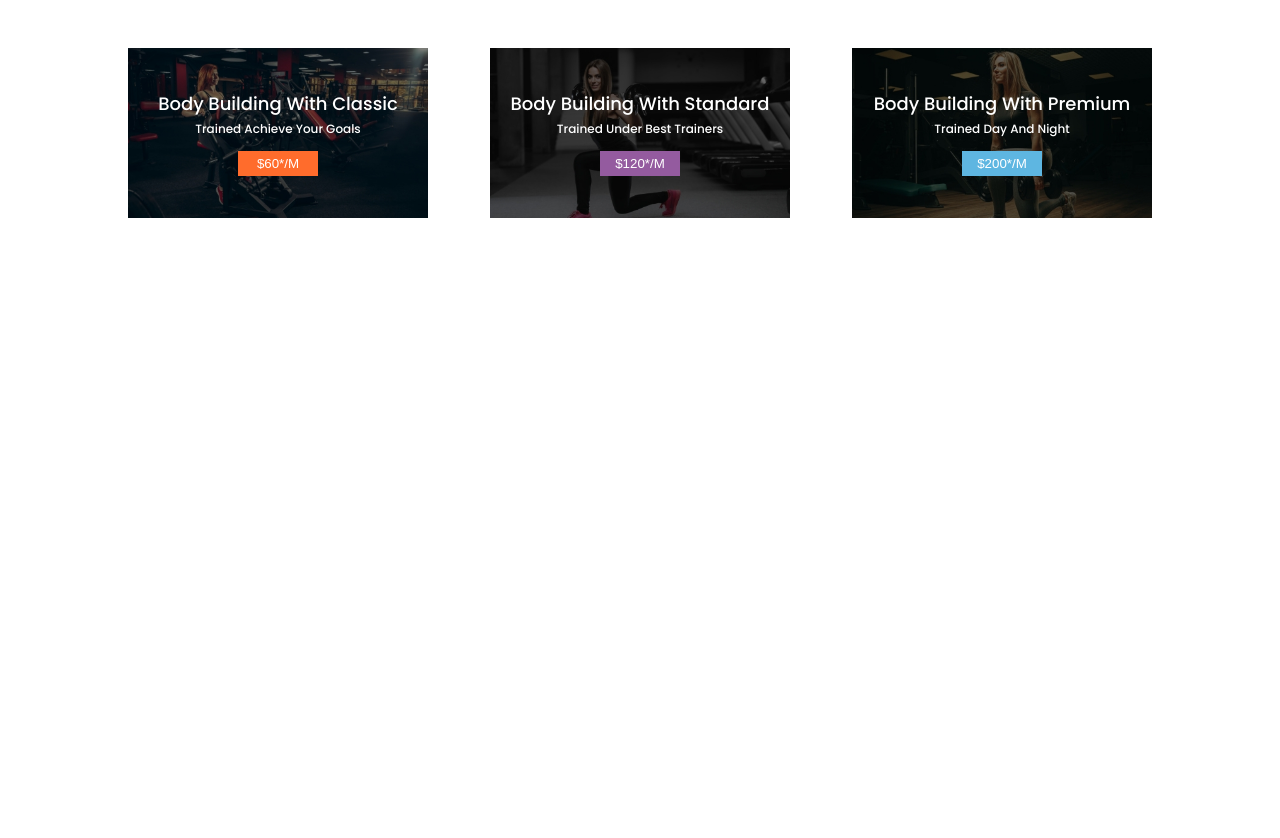
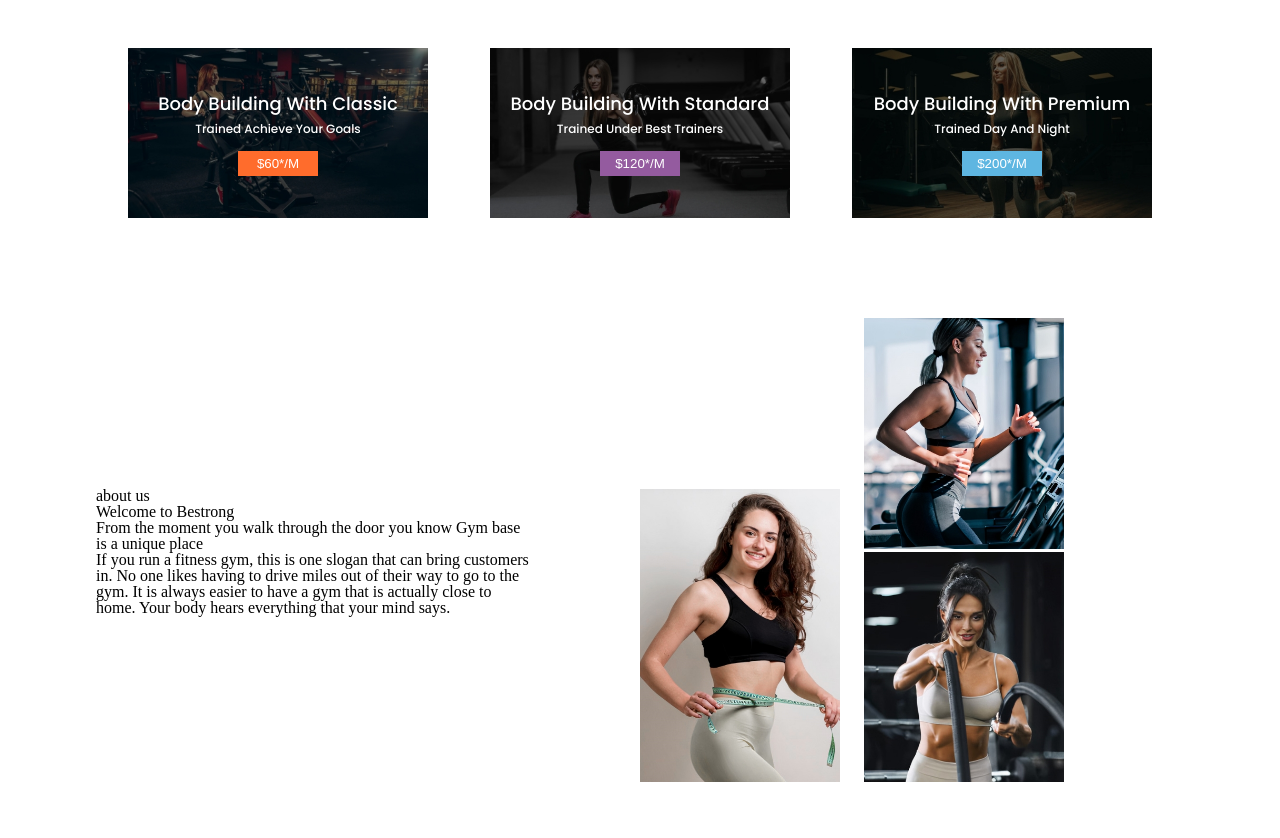
Before and after one commit to TMekhrishvili/fitness, a plain HTML site: page index.html in a window 1280 px wide. Shown: the part 578-1416 px from the top of the page. Before the commit the page ends 846 px from the top, so only its background shows below. Drawn offline with Linux system fonts and the light colour scheme.

Commit message:
about us unfinished

```diff
--- a/css/style.css
+++ b/css/style.css
@@ -155,3 +155,34 @@
 .premium button {
     background-color: #5EB6E1;
 }
+
+/* about us */
+
+.about-us-content {
+    width: 85%;
+    margin: 50px auto;
+    justify-content: space-between;
+}
+
+.about-us-text {
+    width: 40%;
+}
+
+.about-us-image-column1,
+.about-us-image-column2 {
+    width: 200px;
+    display: inline-block;
+}
+
+.about-us-image-column1 {
+    margin-right: 20px;
+}
+
+.about-us-image {
+    width: 100%;
+}
+
+.about-us-images-container {
+    width: 50%;
+    padding: 50px 0;
+}
--- a/index.html
+++ b/index.html
@@ -94,6 +94,30 @@
     </section>
     <!-- abonnement types end -->
 
+    <!-- about us start -->
+    <section class="about-us-container">
+        <div class="about-us-content d-flex">
+            <div class="about-us-text">
+                <p>about us</p>
+                <h3>Welcome to Bestrong</h3>
+                <p>From the moment you walk through the door you know Gym base is a unique place
+                </p>
+                <p>If you run a fitness gym, this is one slogan that can bring customers in. No one likes having to
+                    drive miles out of their way to go to the gym. It is always easier to have a gym that is actually
+                    close to home. Your body hears everything that your mind says. </p>
+            </div>
+            <div class="about-us-images-container">
+                <div class="about-us-image-column1">
+                    <img class="about-us-image" src="img/about-us-image-1.jpg" alt="fit woman">
+                </div>
+                <div class="about-us-image-column2">
+                    <img class="about-us-image" src="img/about-us-image-2.jpg" alt="fit woman">
+                    <img class="about-us-image" src="img/about-us-image-3.jpg" alt="fit woman">
+                </div>
+            </div>
+        </div>
+    </section>
+    <!-- about us end -->
 
 </body>
 
```
Also changed, not shown: img/about-us-image-1.jpg (added), img/about-us-image-2.jpg (added), img/about-us-image-3.jpg (added).
